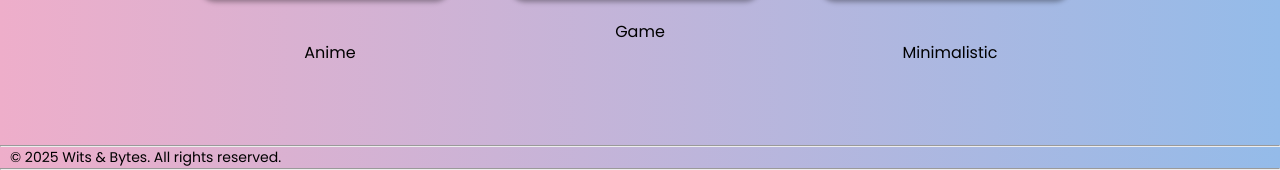
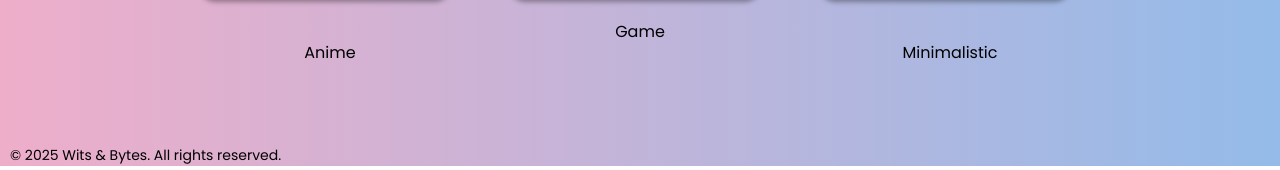
Before and after one commit to Ganath-Avinash/Ganath-Avinash.github.io, a plain HTML site: page u1.html in a window 1280 px wide. Shown: the part 3274-3444 px from the top of the page. Drawn offline with Linux system fonts and the light colour scheme; a web font is replaced by a local one.

Commit message:
change commited

```diff
--- a/u1.html
+++ b/u1.html
@@ -208,8 +208,7 @@
             <a class="cat" style="text-decoration: none;" href="u2.html" target="_self"><img class="c" src="eren.png"><figcaption>Anime</figcaption></a>
             <a class="cat" style="text-decoration: none;" href="u3.html" target="_self"><img class="c" src="game.png"><figcaption>Game</figcaption></a>
             <a class="cat" style="text-decoration: none;" href="u4.html" target="_self"><img class="c" src="aes.png"><figcaption>Minimalistic</figcaption></a>
-        </div><br><br><hr>
+        </div><br><br>
         <p style="font-size: 14px;margin-left: 10px;">&copy; 2025 Wits & Bytes. All rights reserved.</p>
-        <hr>
 </body>
 </html>
```
